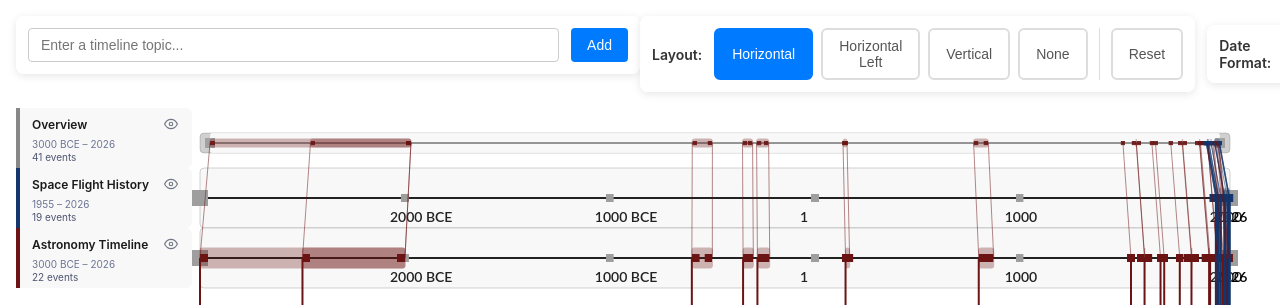
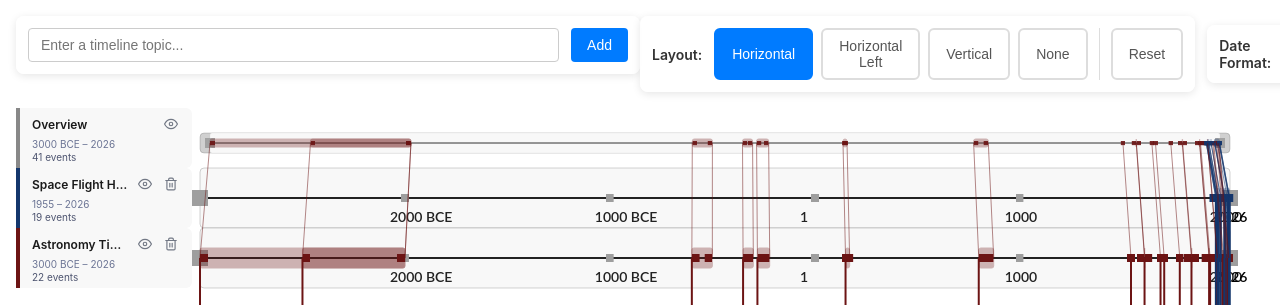
Before and after one commit to xmil9/history-graph, an Angular app in the folder frontend/history-graph/: page /graph in a window 1280 px wide. Shown: the top 305 px of the page. Built offline with nearby package versions, Linux system fonts and the light colour scheme; grey boxes are pictures that could not be loaded.

Commit message:
Remove button for timelines.

```diff
--- a/frontend/history-graph/src/app/services/timeline.service.ts
+++ b/frontend/history-graph/src/app/services/timeline.service.ts
@@ -104,6 +104,14 @@ export class TimelineService {
 		tl.isVisible.set(!tl.isVisible());
 	}
 
+	removeTimeline(id: number): void {
+		const combinedId = this.combinedTimeline().timeline.id;
+		if (id !== combinedId) {
+			const timelines = this.hgGraphic().timelines.filter(tl => tl.timeline.id !== id);
+			this.hgGraphic.set(new HgGraphic(timelines));
+		}
+	}
+
 	async addTimeline(topic: string): Promise<void> {
 		if (topic === 'run-debug-test') {
 			this.runDebugTest();
--- a/frontend/history-graph/src/app/view/controls/timeline-legend/timeline-legend.css
+++ b/frontend/history-graph/src/app/view/controls/timeline-legend/timeline-legend.css
@@ -51,7 +51,7 @@
 	min-width: 0;
 }
 
-.toggle-btn {
+.toggle-btn, .remove-btn {
 	flex-shrink: 0;
 	display: flex;
 	align-items: center;
@@ -67,12 +67,12 @@
 	transition: color 0.15s, background 0.15s;
 }
 
-.toggle-btn svg {
+.toggle-btn svg, .remove-btn svg {
 	width: 14px;
 	height: 14px;
 }
 
-.toggle-btn:hover {
+.toggle-btn:hover, .remove-btn:hover {
 	color: #a8a8aa;
 }
 
--- a/frontend/history-graph/src/app/view/controls/timeline-legend/timeline-legend.html
+++ b/frontend/history-graph/src/app/view/controls/timeline-legend/timeline-legend.html
@@ -3,6 +3,7 @@
 		<div class="legend-item" [style.border-left-color]="item.color">
 			<div class="legend-header">
 				<span class="legend-title">{{ item.title }}</span>
+				<div class="legend-actions" style="display: flex; gap: 4px;">
 					<button
 						class="toggle-btn"
 						[class.hidden]="!item.isVisible()"
@@ -22,6 +23,21 @@
 							</svg>
 						}
 					</button>
+					@if (item.canRemove) {
+						<button
+							class="remove-btn"
+							title="Remove timeline"
+							(click)="remove(item.id)"
+						>
+							<svg viewBox="0 0 24 24" fill="none" stroke="currentColor" stroke-width="2" stroke-linecap="round" stroke-linejoin="round">
+								<polyline points="3 6 5 6 21 6"></polyline>
+								<path d="M19 6v14a2 2 0 0 1-2 2H7a2 2 0 0 1-2-2V6m3 0V4a2 2 0 0 1 2-2h4a2 2 0 0 1 2 2v2"></path>
+								<line x1="10" y1="11" x2="10" y2="17"></line>
+								<line x1="14" y1="11" x2="14" y2="17"></line>
+							</svg>
+						</button>
+					}
+				</div>
 			</div>
 			<div class="legend-meta">
 				<span class="legend-period">{{ item.from }} – {{ item.to }}</span>
--- a/frontend/history-graph/src/app/view/controls/timeline-legend/timeline-legend.ts
+++ b/frontend/history-graph/src/app/view/controls/timeline-legend/timeline-legend.ts
@@ -13,9 +13,10 @@ interface LegendItem {
 	eventCount: number;
 	isVisible: WritableSignal<boolean>;
 	color: string;
+	canRemove: boolean;
 }
 
-function makeLegendItem(tl: TimelineGraphic, dateFormat: HDateFormat, color?: string): LegendItem {
+function makeLegendItem(tl: TimelineGraphic, dateFormat: HDateFormat, canRemove: boolean, color?: string): LegendItem {
 	return {
 		id: tl.timeline.id,
 		title: tl.timeline.title,
@@ -24,6 +25,7 @@ function makeLegendItem(tl: TimelineGraphic, dateFormat: HDateFormat, color?: st
 		eventCount: tl.timeline.events.length,
 		isVisible: tl.isVisible,
 		color: color ?? tl.theme.primaryColor,
+		canRemove
 	};
 }
 
@@ -43,8 +45,8 @@ export class TimelineLegend {
 
 	legendItems = computed(() => {
 		const combinedTl = this.combinedTimeline();
-		const items = [makeLegendItem(combinedTl, this.dateFormat(), '#888')];
-		items.push(...this.timelines().map(tl => makeLegendItem(tl, this.dateFormat())));
+		const items = [makeLegendItem(combinedTl, this.dateFormat(), false, '#888')];
+		items.push(...this.timelines().map(tl => makeLegendItem(tl, this.dateFormat(), true)));
 		return items;
 	});
 
@@ -52,4 +54,9 @@ export class TimelineLegend {
 		this.timelineService.toggleTimelineVisibility(id);
 		this.layoutService.refreshLayout();
 	}
+
+	remove(id: number): void {
+		this.timelineService.removeTimeline(id);
+		this.layoutService.refreshLayout();
+	}
 }
```
Lines whose indentation alone changed are shown as unchanged.
